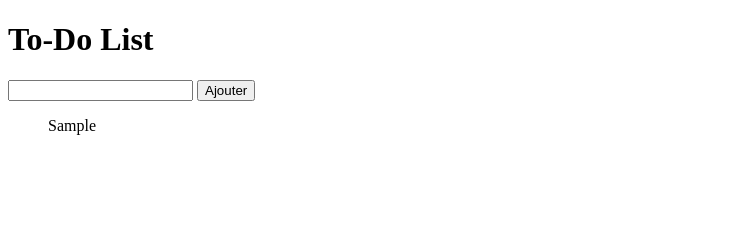
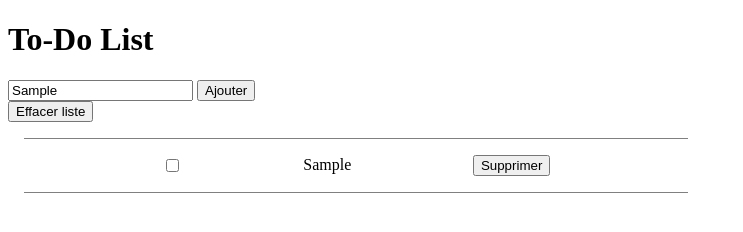
Before and after one commit to Zelie-C/toDoList, a website built with Vite: page index.html in a window 1280 px wide. Both pictures are taken after typing "Sample" into the empty fields and a click on the button "Ajouter". Shown: the whole page, without its empty margins (0-743 px from the left). Built offline with nearby package versions, Linux system fonts and the light colour scheme.

Commit message:
ajout localstorage

```diff
--- a/index.html
+++ b/index.html
@@ -12,11 +12,12 @@
     </header>
     <div id="app">
       <div class="add-task">
-        <input type="text" id="writtenText">
+        <input type="text" id="written-text">
         <button id="submit">Ajouter</button>
       </div>
-    <ul class="tasks-list">
-    </ul>
+      <div class="tasks-list">
+        <button id="clear">Effacer liste</button>
+      </div>
     </div>
     <script type="module" src="/src/main.ts"></script>
   </body>
--- a/src/main.ts
+++ b/src/main.ts
@@ -1,18 +1,69 @@
 import './style.css'
 
 const btnSubmit = document.querySelector("#submit") as HTMLButtonElement;
-const writtenText = document.querySelector("#writtenText") as HTMLInputElement;
-const unorderedListOfTask = document.querySelector("ul") as HTMLElement;
+const writtenText = document.querySelector("#written-text") as HTMLInputElement;
+const toDoDiv = document.querySelector(".tasks-list") as HTMLElement;
+const clearButton = document.querySelector("#clear") as HTMLDivElement;
+const myStorage = window.localStorage;
+let count: number = 0;
+
+/*function getTask(){
+  for (let i = 0; i < myStorage.length; i++) {
+    const key = myStorage.key(i);
+    const value = myStorage.getItem(key);
+    let elementOfList = document.createElement("div") as HTMLElement;
+    elementOfList.innerText = value;
+    taskDiv.appendChild(elementOfList);
+  }
+
+}*/
 
 function createTask(){
   btnSubmit.addEventListener("click", () => {
     let myTask = writtenText.value;
-    let listElement = document.createElement("li");
-    unorderedListOfTask.appendChild(listElement);
-    listElement.innerText = myTask;
-
-    writtenText.value = "";
+    count++;
+    const taskDiv = document.createElement("div") as HTMLDivElement;
+    taskDiv.classList.add("task-div");
+    toDoDiv.appendChild(taskDiv);
+    const checkboxElement = document.createElement("input") as HTMLInputElement;
+    checkboxElement.setAttribute("type", "checkbox");
+    taskDiv.appendChild(checkboxElement);
+    let listElement = document.createElement("div") as HTMLDivElement;
+    listElement.setAttribute("id", `task${count}`);
+    myStorage.setItem(listElement.getAttribute("id"), myTask);
+    listElement.innerText = myStorage.getItem(listElement?.getAttribute("id"));
+    taskDiv.appendChild(listElement);
+    const removeTaskButton = document.createElement("button") as HTMLButtonElement;
+    removeTaskButton.classList.add("remove-button");
+    removeTaskButton.innerText = "Supprimer";
+    taskDiv.appendChild(removeTaskButton);
   });
 };
 
 createTask();
+
+document.querySelector("button")?.addEventListener("click", () => {
+  console.log("plouf");
+})
+
+/*function removeTask() {
+  const removeButton = document.querySelectorAll("remove-button");
+  const buttonsArray = Array.from(removeButton);
+  buttonsArray.forEach( button => {
+    button.addEventListener("click", () => {
+      const parentButton = button.parentElement;
+      if (parentButton) {console.log(parentButton);}
+    })
+  })
+};*/
+
+function clearList() {
+  clearButton.addEventListener("click", () => {
+    myStorage.clear();
+  })
+}
+
+
+/*getTask();*/
+clearList();
+/*removeTask();*/
--- a/src/style.css
+++ b/src/style.css
@@ -1,4 +1,15 @@
 li {
   list-style-type: none;
+}
 
+.task-div {
+  display: flex;
+  flex-direction: row;
+  justify-content: space-evenly;
+  align-items: center;
+  width: 50%;
+  border-top: 0.5px solid grey;
+  border-bottom: 0.5px solid grey;
+  margin: 1em;
+  padding: 1em;
 }
```
